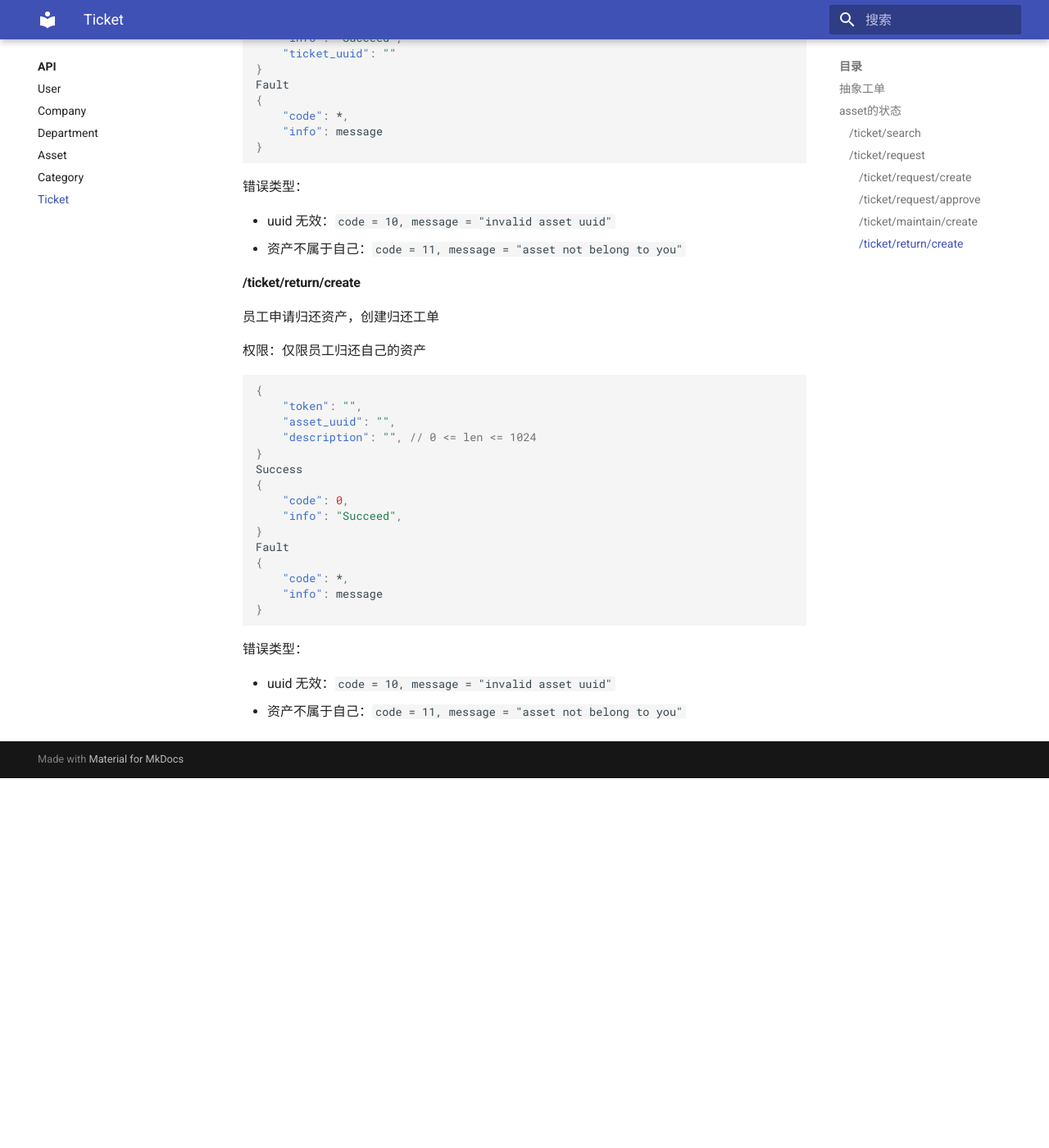
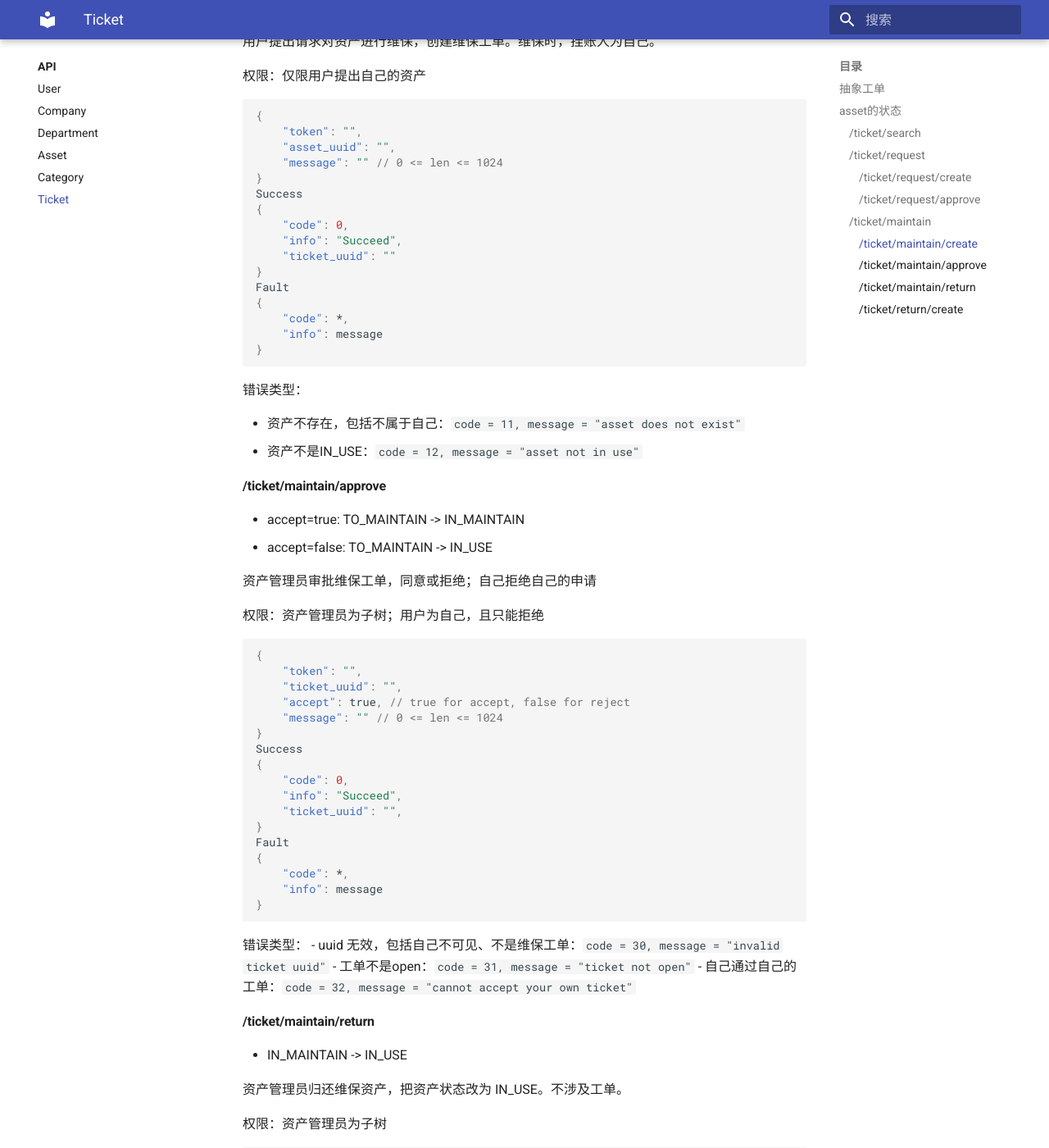
Before and after one commit to kuritas/asseta-docs, an MkDocs documentation site: the page built from docs/API/ticket.md, in a window 1280 px wide and 1400 px high, scrolled down 3423 px. Shown: the whole window at 82% size. Built offline with MkDocs 1.6.1 and Material for MkDocs 9.7.7, drawn with Linux system fonts in a browser that asks for light colours; before the commit the page ends 4372 px from its top, so only the background shows below that; some of the changed text lies outside the part shown.

Commit message:
add: ticket maintain clarified

````diff
--- a/docs/API/ticket.md
+++ b/docs/API/ticket.md
@@ -83,6 +83,8 @@ Fault
 
 create, approve
 
+INVALID 仅仅发生在，被申请的资产被修改了。【记得改asset相关操作的副作用！】
+
 #### /ticket/request/create
 
 - IDLE -> IDLE
@@ -136,6 +138,7 @@ Success
 {
     "code": 0,
     "info": "Succeed",
+    "ticket_uuid": "",
 }
 Fault
 {
@@ -149,7 +152,15 @@ Fault
 - 工单不是open：`code = 31, message = "ticket not open"`
 - 自己通过自己的工单：`code = 32, message = "cannot accept your own ticket"`
 
+### /ticket/maintain
+
+create, approve, return
+
+return 事实上不操作工单，只是把资产状态改为 IN_USE。
+
 #### /ticket/maintain/create
+
+- IN_USE -> TO_MAINTAIN
 
 用户提出请求对资产进行维保，创建维保工单。维保时，挂账人为自己。
 
@@ -176,8 +187,71 @@ Fault
 
 错误类型：
 
-- uuid 无效：`code = 10, message = "invalid asset uuid"`
-- 资产不属于自己：`code = 11, message = "asset not belong to you"`
+- 资产不存在，包括不属于自己：`code = 11, message = "asset does not exist"`
+- 资产不是IN_USE：`code = 12, message = "asset not in use"`
+
+#### /ticket/maintain/approve
+
+- accept=true: TO_MAINTAIN -> IN_MAINTAIN
+- accept=false: TO_MAINTAIN -> IN_USE
+
+资产管理员审批维保工单，同意或拒绝；自己拒绝自己的申请
+
+权限：资产管理员为子树；用户为自己，且只能拒绝
+
+```json
+{
+    "token": "",
+    "ticket_uuid": "",
+    "accept": true, // true for accept, false for reject
+    "message": "" // 0 <= len <= 1024
+}
+Success
+{
+    "code": 0,
+    "info": "Succeed",
+    "ticket_uuid": "",
+}
+Fault
+{
+    "code": *,
+    "info": message
+}
+```
+
+错误类型：
+- uuid 无效，包括自己不可见、不是维保工单：`code = 30, message = "invalid ticket uuid"`
+- 工单不是open：`code = 31, message = "ticket not open"`
+- 自己通过自己的工单：`code = 32, message = "cannot accept your own ticket"`
+
+#### /ticket/maintain/return
+
+- IN_MAINTAIN -> IN_USE
+
+资产管理员归还维保资产，把资产状态改为 IN_USE。不涉及工单。
+
+权限：资产管理员为子树
+
+```json
+{
+    "token": "",
+    "asset_uuid": "",
+}
+Success
+{
+    "code": 0,
+    "info": "Succeed",
+}
+Fault
+{
+    "code": *,
+    "info": message
+}
+```
+
+错误类型：
+- 资产 uuid 无效，包括资产挂账部门不是子树：`code = 10, message = "asset does not exist"`
+- 资产不是 IN_MAINTAIN：`code = 11, message = "asset not in maintain"`
 
 #### /ticket/return/create
 
````
